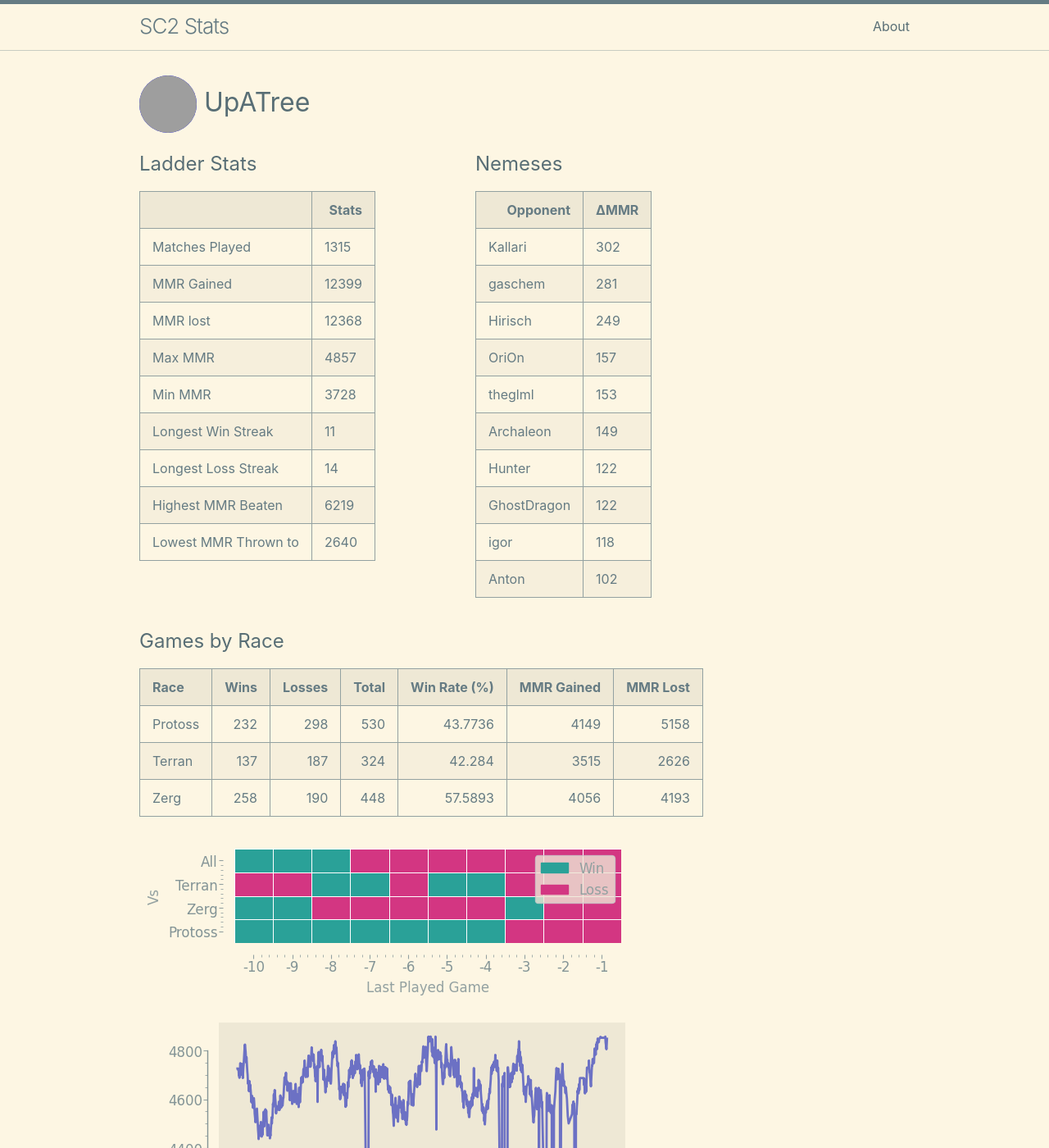
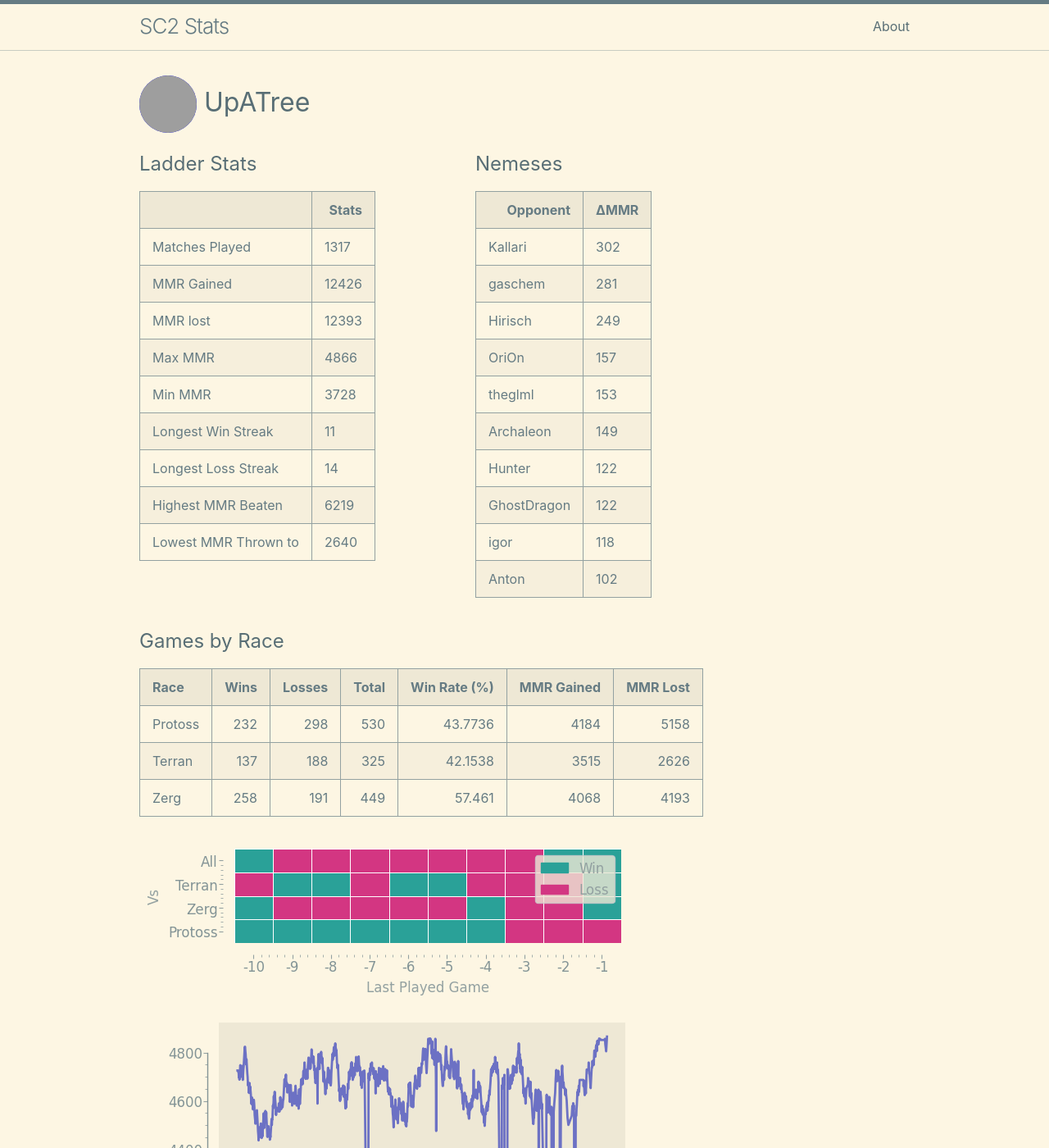
Before and after one commit to kylermurphy/UpATree, a Jekyll site: the page built from docs/index.md, in a window 1280 px wide and 1400 px high. Shown: the whole window at 82% size. Built offline with Jekyll 4.4.1, drawn with Linux system fonts in a browser that asks for light colours; grey boxes are pictures that could not be loaded.

Commit message:
running on push

```diff
--- a/docs/index.md
+++ b/docs/index.md
@@ -18,19 +18,19 @@ layout: home
   <tbody>
     <tr>
       <td>Matches Played</td>
-      <td>1315</td>
+      <td>1317</td>
     </tr>
     <tr>
       <td>MMR Gained</td>
-      <td>12399</td>
+      <td>12426</td>
     </tr>
     <tr>
       <td>MMR lost</td>
-      <td>12368</td>
+      <td>12393</td>
     </tr>
     <tr>
       <td>Max MMR</td>
-      <td>4857</td>
+      <td>4866</td>
     </tr>
     <tr>
       <td>Min MMR</td>
@@ -114,9 +114,9 @@ layout: home
 
 | Race    |   Wins |   Losses |   Total |   Win Rate (%) |   MMR Gained |   MMR Lost |
 |:--------|-------:|---------:|--------:|---------------:|-------------:|-----------:|
-| Protoss |    232 |      298 |     530 |        43.7736 |         4149 |       5158 |
-| Terran  |    137 |      187 |     324 |        42.284  |         3515 |       2626 |
-| Zerg    |    258 |      190 |     448 |        57.5893 |         4056 |       4193 |
+| Protoss |    232 |      298 |     530 |        43.7736 |         4184 |       5158 |
+| Terran  |    137 |      188 |     325 |        42.1538 |         3515 |       2626 |
+| Zerg    |    258 |      191 |     449 |        57.461  |         4068 |       4193 |
 
 ![Games by Race](./assets/gm_hist.png)
 
--- a/log.txt
+++ b/log.txt
@@ -537,3 +537,4 @@ Writing a log file 2025-03-18 18:51:48.
 Writing a log file 2025-03-18 19:18:14.
 Writing a log file 2025-03-18 19:30:54.
 Writing a log file 2025-03-18 19:48:06.
+Writing a log file 2025-03-18 20:24:06.
```
Also changed, not shown: docs/assets/MMR.png, docs/assets/daily.png, docs/assets/gm_hist.png, docs/assets/r_wrt.png, 1 other file.
